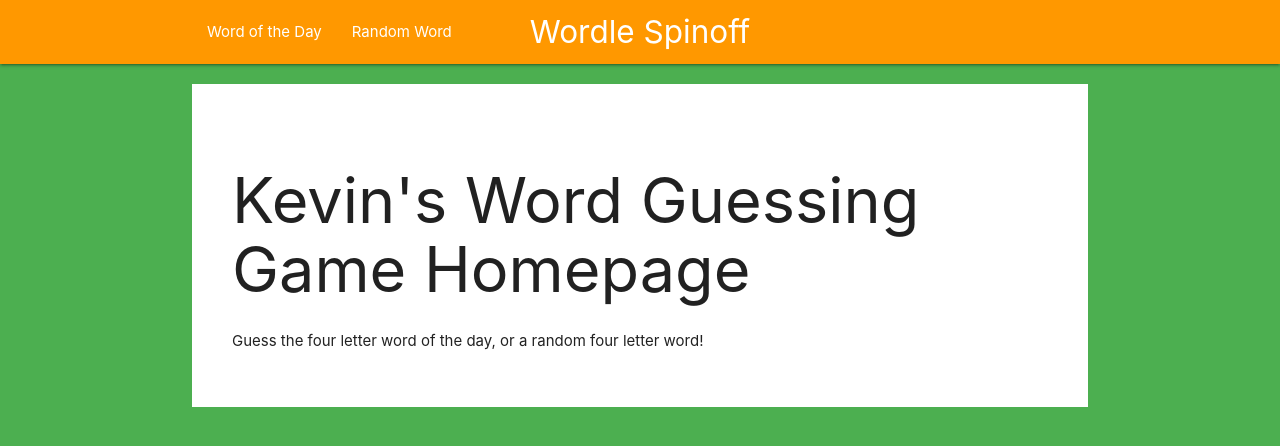
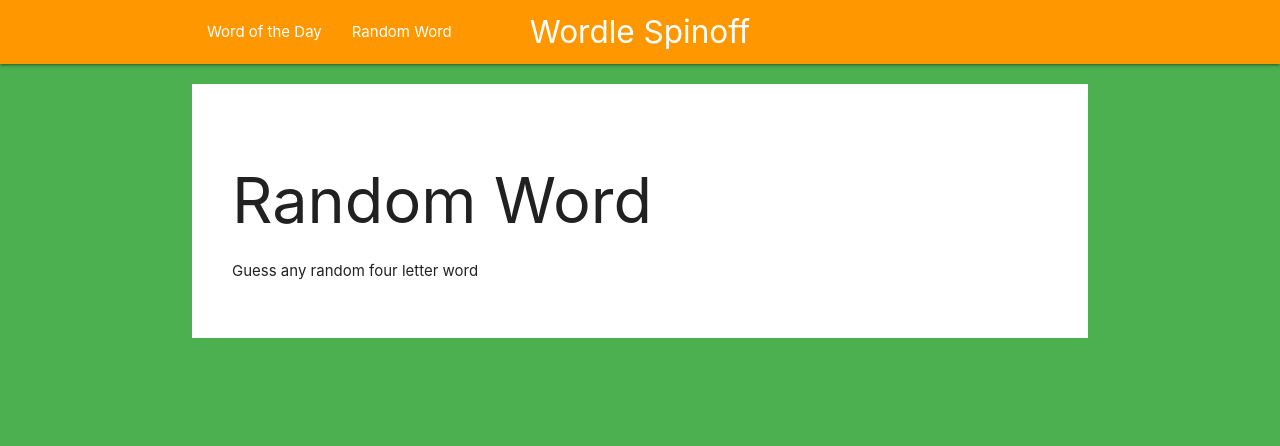
Before and after one commit to kkelley622/phase-1-project, a plain HTML site: page index.html in a window 1280 px wide. Both pictures are taken after a click on the link "Random Word". Drawn offline with nearby package versions, Linux system fonts and the light colour scheme.

Commit message:
functioning 'random word' click

```diff
--- a/index.html
+++ b/index.html
@@ -19,7 +19,7 @@
           <a href="#" class="brand-logo center">Wordle Spinoff</a>
           <ul id="nav-mobile" class="left hide-on-med-and-down">
             <li><a href="#" id="word-of-day-link">Word of the Day</a></li>
-            <li><a href="#">Random Word</a></li>
+            <li><a href="#" id ="random-word">Random Word</a></li>
           </ul>
         </div>
       </nav>
--- a/javascripts/index.js
+++ b/javascripts/index.js
@@ -12,10 +12,15 @@
 // Node Getters
 const mainDiv = () => document.getElementById("main");
 const wordOfDay = () => document.getElementById("word-of-day-link")
+const randomWord = () => document.getElementById("random-word")
 
 // Event Listeners
 function attachWordOfDayEvent() {
     wordOfDay().addEventListener("click", renderWordOfDayForm)
+}
+
+function attachRandomWordEvent() {
+    randomWord().addEventListener("click", renderRandomWordForm)
 }
 
 
@@ -54,6 +59,26 @@
     mainDiv().appendChild(ul)
 }
 
+function renderRandomWordForm() {
+    resetMainDiv();
+
+    const h1 = document.createElement("h1");
+    const li = document.createElement("li");
+    const ul = document.createElement("ul");
+
+    h1.innerText = "Random Word"
+    h1.style.margintop = "0"
+
+    li.innerText = "Guess any random four letter word"
+
+    ul.appendChild(li);
+
+    mainDiv().appendChild(h1)
+    mainDiv().appendChild(ul)
+
+
+}
+
 
 // Helpers
 function resetMainDiv() {
@@ -64,4 +89,5 @@
 document.addEventListener("DOMContentLoaded", () => {
     renderHomePage();
     attachWordOfDayEvent();
+    attachRandomWordEvent();
 })
```
